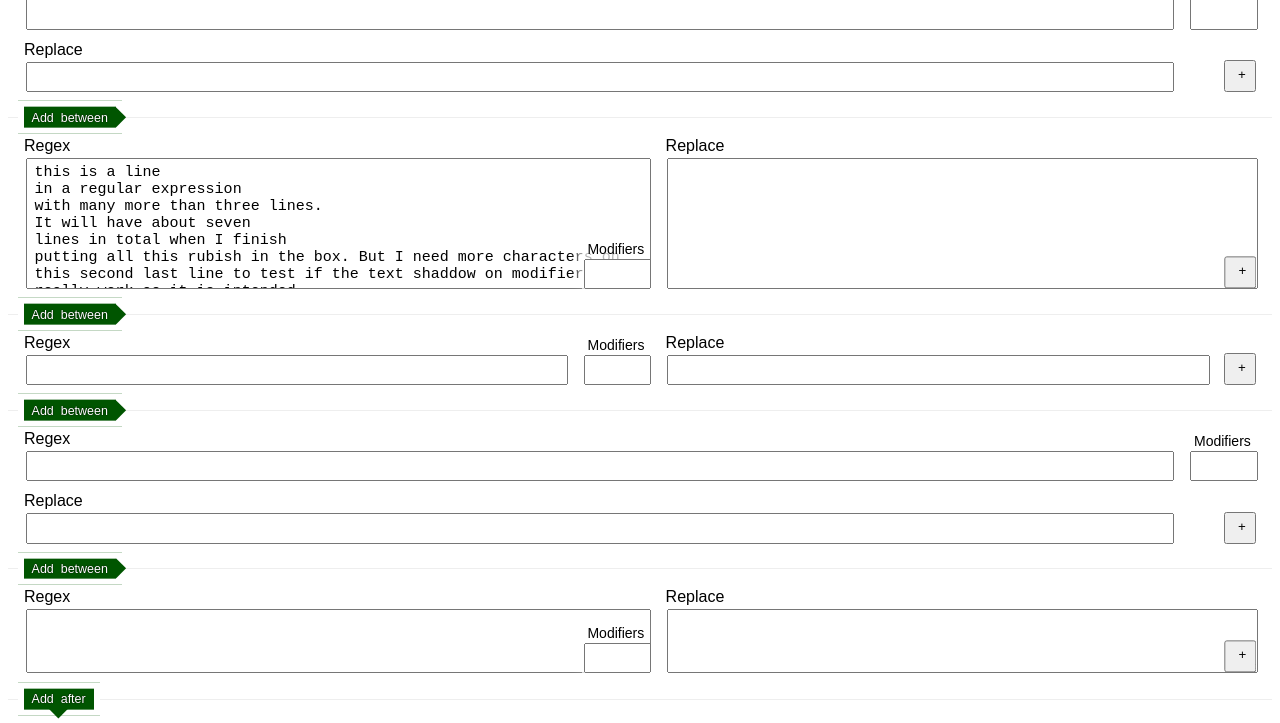
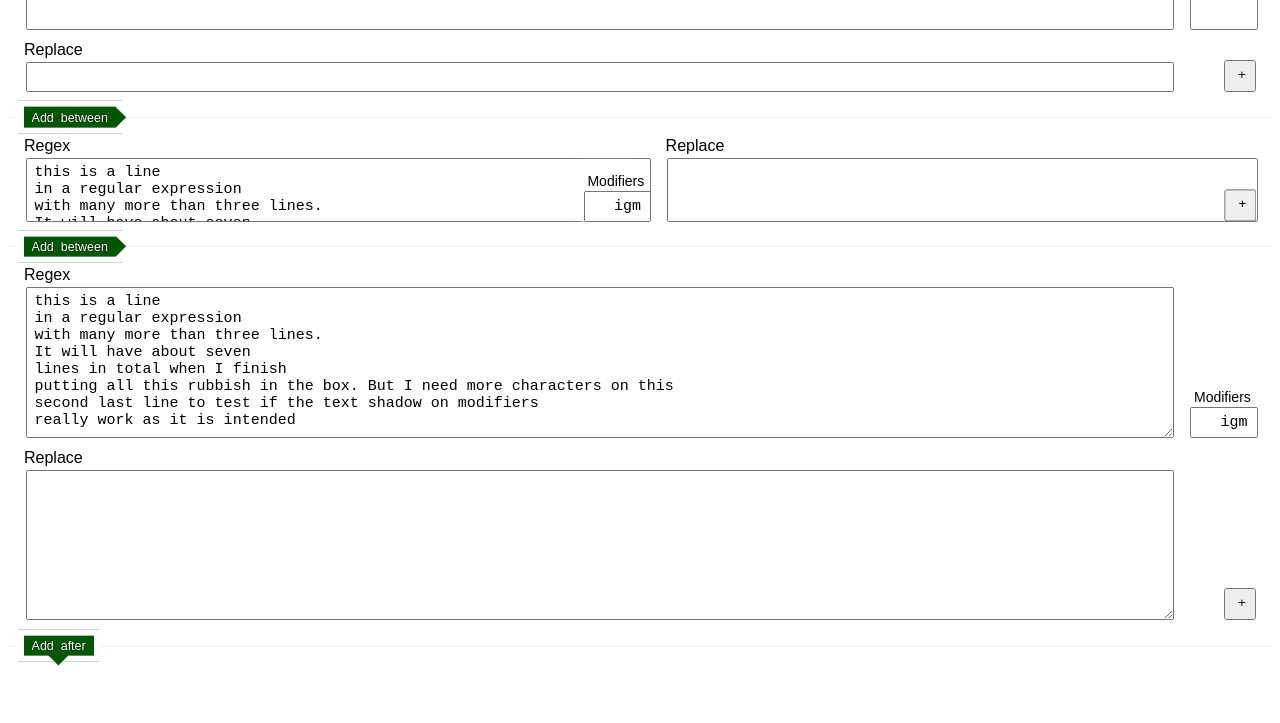
Before and after one commit to evanwills/regex_test_react, a PHP site: page /regex-pair.component.html in a window 1280 px wide. Shown: the part 221-944 px from the top of the page. After the commit the page ends 887 px from the top, so only its background shows below. Run offline with PHP 8.4, Linux system fonts and the light colour scheme; some libraries are stand-ins or nearby versions.

Commit message:
add interaction JS for multi line & long line control

```diff
--- a/tmp/regex-pair.component.html
+++ b/tmp/regex-pair.component.html
@@ -61,13 +61,17 @@ expanded layout
 						<label for="regex-pair--1__delimiter">Delimiter</label>
 						<input type="text" class="regex-pair__delimiter" name="regex-pair--1__delimiter" id="regex-pair--1__delimiter" value="" />
 					</div>
-					<label class="regex-pair__transformWhitespaceCharacters">
+					<label class="regex-pair__label--checkbox regex-pair__transformWhitespaceCharacters">
 						<input type="checkbox" name="regex-pair--1__transformWhitespaceCharacters" id=" regex-pair--1__transformWhitespaceCharacters" value="true" />
 						Transform escaped whitespace characters in replace string
 					</label>
-					<label class="regex-pair__doReplaceOnTest">
+					<label class="regex-pair__label--checkbox regex-pair__doReplaceOnTest">
 						<input type="checkbox" name="regex-pair--1__doReplaceOnTest" id=" regex-pair--1__doReplaceOnTest" value="true" />
 						Do replace on test
+					</label>
+					<label class="regex-pair__label--checkbox regex-pair__longLine">
+						<input type="checkbox" class="regex-pair__longLine" name="regex-pair--1__longLine" id=" regex-pair--1__longLine" class="regex-pair__longLine" value="true" data-id="1" />
+						Long line (single column)
 					</label>
 				</div>
 				<div class="regex-pair__extra__actions">
@@ -101,13 +105,17 @@ expanded layout
 						<label for="regex-pair--2__delimiter">Delimiter</label>
 						<input type="text" class="regex-pair__delimiter" name="regex-pair--2__delimiter" id="regex-pair--2__delimiter" value="" />
 					</div>
-					<label class="regex-pair__transformWhitespaceCharacters">
+					<label class="regex-pair__label--checkbox regex-pair__transformWhitespaceCharacters">
 						<input type="checkbox" name="regex-pair--2__transformWhitespaceCharacters" id=" regex-pair--2__transformWhitespaceCharacters" value="true" />
 						Transform escaped whitespace characters in replace string
 					</label>
-					<label class="regex-pair__doReplaceOnTest">
+					<label class="regex-pair__label--checkbox regex-pair__doReplaceOnTest">
 						<input type="checkbox" name="regex-pair--2__doReplaceOnTest" id=" regex-pair--2__doReplaceOnTest" value="true" />
 						Do replace on test
+					</label>
+					<label class="regex-pair__label--checkbox regex-pair__longLine">
+						<input type="checkbox" class="regex-pair__longLine" name="regex-pair--2__longLine" id=" regex-pair--2__longLine" class="regex-pair__longLine" value="true" checked="checked" data-id="2" />
+						Long line (single column)
 					</label>
 				</div>
 				<div class="regex-pair__extra__actions">
@@ -128,12 +136,12 @@ in a regular expression
 with many more than three lines.
 It will have about seven
 lines in total when I finish
-putting all this rubish in the box. But I need more characters on this second last line to test if the text shaddow on modifiers
+putting all this rubbish in the box. But I need more characters on this second last line to test if the text shadow on modifiers
 really work as it is intended</textarea>
 				</div>
 				<div class="regex-pair__modifiers">
 					<label for="regex-pair--3__modifiers" class="regex-pair__modifiers__label">Modifiers</label>
-					<input type="text" class="regex-pair__input regex-pair__input--modifiers" name="regex-pair--3__modifiers" id="regex-pair--3__modifiers" value="" />
+					<input type="text" class="regex-pair__input regex-pair__input--modifiers" name="regex-pair--3__modifiers" id="regex-pair--3__modifiers" value="igm" />
 				</div>
 				<div class="regex-pair__replace">
 					<label for="regex-pair--3__replace">Replace</label>
@@ -147,13 +155,17 @@ really work as it is intended</textarea>
 						<label for="regex-pair--3__delimiter">Delimiter</label>
 						<input type="text" class="regex-pair__delimiter" name="regex-pair--3__delimiter" id="regex-pair--3__delimiter" value="" />
 					</div>
-					<label class="regex-pair__transformWhitespaceCharacters">
+					<label class="regex-pair__label--checkbox regex-pair__transformWhitespaceCharacters">
 						<input type="checkbox" name="regex-pair--3__transformWhitespaceCharacters" id=" regex-pair--3__transformWhitespaceCharacters" value="true" />
 						Transform escaped whitespace characters in replace string
 					</label>
-					<label class="regex-pair__doReplaceOnTest">
+					<label class="regex-pair__label--checkbox regex-pair__doReplaceOnTest">
 						<input type="checkbox" name="regex-pair--3__doReplaceOnTest" id=" regex-pair--3__doReplaceOnTest" value="true" />
 						Do replace on test
+					</label>
+					<label class="regex-pair__label--checkbox regex-pair__longLine">
+						<input type="checkbox" class="regex-pair__longLine" name="regex-pair--3__longLine" id=" regex-pair--3__longLine" class="regex-pair__longLine" value="true" data-id="3" />
+						Long line (single column)
 					</label>
 				</div>
 				<div class="regex-pair__extra__actions">
@@ -165,36 +177,46 @@ really work as it is intended</textarea>
 
 		<button class="regex-pair__add regex-pair__add--between" name="regex-pair__add--between--3-4" id="regex-pair__add--between--3-4">Add <span class="sr-only">new regex</span> between</button>
 
-		<article id="regex-pair--4" class="regex-pair">
+		<article id="regex-pair--4" class="regex-pair regex-pair--long-line">
 			<main class="regex-pair__main">
 				<div class="regex-pair__find">
-					<label for="regex-pair--4__replace">Regex</label>
-					<input type="text" class="regex-pair__input regex-pair__input--find" name="regex-pair--4__find" id="regex-pair--4__find" aria-describedby="regex-pair--4__error" value="" />
-					<span class="regex-pair__error" id="regex-pair__error"></span>
+					<label for="regex-pair--4__find">Regex</label>
+					<textarea class="regex-pair__input regex-pair__input--find" name="regex-pair--4__find" id="regex-pair--4__find">this is a line
+in a regular expression
+with many more than three lines.
+It will have about seven
+lines in total when I finish
+putting all this rubbish in the box. But I need more characters on this
+second last line to test if the text shadow on modifiers
+really work as it is intended</textarea>
 				</div>
 				<div class="regex-pair__modifiers">
 					<label for="regex-pair--4__modifiers" class="regex-pair__modifiers__label">Modifiers</label>
-					<input type="text" class="regex-pair__input regex-pair__input--modifiers" name="regex-pair--4__modifiers" id="regex-pair--4__modifiers" value="" />
+					<input type="text" class="regex-pair__input regex-pair__input--modifiers" name="regex-pair--3__modifiers" id="regex-pair--4__modifiers" value="igm" />
 				</div>
 				<div class="regex-pair__replace">
 					<label for="regex-pair--4__replace">Replace</label>
-					<input type="text" class="regex-pair__input regex-pair__input--replace" name="regex-pair--4__replace" id="regex-pair--4__replace" value="" />
+					<textarea class="regex-pair__input regex-pair__input--replace" name="regex-pair--4__replace" id="regex-pair--4__replace"></textarea>
 				</div>
 				<button class="regex-pair__open-close regex-pair__open-close--open" name="regex-pair--4__extra-open" id="regex-pair--4__extra-open" data-id="4">Open</button>
 			</main>
 			<footer class="regex-pair__extra regex-pair__extra--open" id="regex-pair--4__extra">
 				<div class="regex-pair__extra__inputs">
 					<div class="regex-pair__delimiter">
-						<label for="regex-pair--4__delimiter">Delimiter</label>
+						<label for="regex-pair--3__delimiter">Delimiter</label>
 						<input type="text" class="regex-pair__delimiter" name="regex-pair--4__delimiter" id="regex-pair--4__delimiter" value="" />
 					</div>
-					<label class="regex-pair__transformWhitespaceCharacters">
+					<label class="regex-pair__label--checkbox regex-pair__transformWhitespaceCharacters">
 						<input type="checkbox" name="regex-pair--4__transformWhitespaceCharacters" id=" regex-pair--4__transformWhitespaceCharacters" value="true" />
 						Transform escaped whitespace characters in replace string
 					</label>
-					<label class="regex-pair__doReplaceOnTest">
+					<label class="regex-pair__label--checkbox regex-pair__doReplaceOnTest">
 						<input type="checkbox" name="regex-pair--4__doReplaceOnTest" id=" regex-pair--4__doReplaceOnTest" value="true" />
 						Do replace on test
+					</label>
+					<label class="regex-pair__label--checkbox regex-pair__longLine">
+						<input type="checkbox" class="regex-pair__longLine" name="regex-pair--4__longLine" id=" regex-pair--4__longLine" value="true" checked="checked" data-id="4" />
+						Long line (single column)
 					</label>
 				</div>
 				<div class="regex-pair__extra__actions">
@@ -204,89 +226,6 @@ really work as it is intended</textarea>
 			</footer>
 		</article>
 
-		<button class="regex-pair__add regex-pair__add--between" name="regex-pair__add--between--4-5" id="regex-pair__add--between--4-5">Add <span class="sr-only">new regex</span> between</button>
-
-		<article id="regex-pair--5" class="regex-pair regex-pair--long-line">
-			<main class="regex-pair__main">
-				<div class="regex-pair__find">
-					<label for="regex-pair--5__find">Regex</label>
-					<input type="text" class="regex-pair__input regex-pair__input--find" name="regex-pair--5__find" id="regex-pair--5__find" value="" />
-				</div>
-				<div class="regex-pair__modifiers">
-					<label for="regex-pair--5__modifiers" class="regex-pair__modifiers__label">Modifiers</label>
-					<input type="text" class="regex-pair__input regex-pair__input--modifiers" name="regex-pair--5__modifiers" id="regex-pair--5__modifiers" value="" />
-				</div>
-				<div class="regex-pair__replace">
-					<label for="regex-pair--5__replace">Replace</label>
-					<input type="text" class="regex-pair__input regex-pair__input--replace" name="regex-pair--5__replace" id="regex-pair--5__replace" value="" />
-				</div>
-				<button class="regex-pair__open-close regex-pair__open-close--open" name="regex-pair--5__extra-open" id="regex-pair--5__extra-open" data-id="5">Open</button>
-			</main>
-			<footer class="regex-pair__extra regex-pair__extra--open" id="regex-pair--5__extra">
-				<div class="regex-pair__extra__inputs">
-					<div class="regex-pair__delimiter">
-						<label for="regex-pair--5__delimiter">Delimiter</label>
-						<input type="text" class="regex-pair__delimiter" name="regex-pair--5__delimiter" id="regex-pair--5__delimiter" value="" />
-					</div>
-					<label class="regex-pair__transformWhitespaceCharacters">
-						<input type="checkbox" name="regex-pair--5__transformWhitespaceCharacters" id=" regex-pair--5__transformWhitespaceCharacters" value="true" />
-						Transform escaped whitespace characters in replace string
-					</label>
-					<label class="regex-pair__doReplaceOnTest">
-						<input type="checkbox" name="regex-pair--5__doReplaceOnTest" id=" regex-pair--5__doReplaceOnTest" value="true" />
-						Do replace on test
-					</label>
-				</div>
-				<div class="regex-pair__extra__actions">
-					<button class="regex-pair__delete" name="regex-pair--5__delete" id="regex-pair--5__delete">Delete this regex</button>
-				</div>
-				<button class="regex-pair__open-close regex-pair__open-close--close" name="regex-pair--5__extra-close" id="regex-pair--5__extra-close" data-id="5">Close</button>
-			</footer>
-		</article>
-
-		<button class="regex-pair__add regex-pair__add--between" name="regex-pair__add--between--5-6" id="regex-pair__add--between--5-6">Add <span class="sr-only">new regex</span> between</button>
-
-		<article id="regex-pair--6" class="regex-pair regex-pair--multi-line">
-			<main class="regex-pair__main">
-				<div class="regex-pair__find">
-					<label for="regex-pair--6__find">Regex</label>
-					<textarea class="regex-pair__input regex-pair__input--find" name="regex-pair--6__find" id="regex-pair--6__find"></textarea>
-				</div>
-				<div class="regex-pair__modifiers">
-					<label for="regex-pair--6__modifiers" class="regex-pair__modifiers__label">Modifiers</label>
-					<input type="text" class="regex-pair__input regex-pair__input--modifiers" name="regex-pair--6__modifiers" id="regex-pair--6__modifiers" value="" />
-				</div>
-				<div class="regex-pair__replace">
-					<label for="regex-pair--6__replace">Replace</label>
-					<textarea class="regex-pair__input regex-pair__input--replace" name="regex-pair--6__replace" id="regex-pair--6__replace"></textarea>
-				</div>
-				<button class="regex-pair__open-close regex-pair__open-close--open" name="regex-pair--6__extra-open" id="regex-pair--6__extra-open" data-id="6">Open</button>
-			</main>
-			<footer class="regex-pair__extra regex-pair__extra--open" id="regex-pair--6__extra">
-				<div class="regex-pair__extra__inputs">
-					<div class="regex-pair__delimiter">
-						<label for="regex-pair--6__delimiter">Delimiter</label>
-						<input type="text" class="regex-pair__delimiter" name="regex-pair--6__delimiter" id="regex-pair--6__delimiter" value="" />
-					</div>
-					<label class="regex-pair__transformWhitespaceCharacters">
-						<input type="checkbox" name="regex-pair--6__transformWhitespaceCharacters" id=" regex-pair--6__transformWhitespaceCharacters" value="true" />
-						Transform escaped whitespace characters in replace string
-					</label>
-					<label class="regex-pair__doReplaceOnTest">
-						<input type="checkbox" name="regex-pair--6__doReplaceOnTest" id=" regex-pair--6__doReplaceOnTest" value="true" />
-						Do replace on test
-					</label>
-				</div>
-				<div class="regex-pair__extra__actions">
-					<button class="regex-pair__delete" name="regex-pair--6__delete" id="regex-pair--6__delete">Delete this regex</button>
-				</div>
-				<button class="regex-pair__open-close regex-pair__open-close--close" name="regex-pair--6__extra-close" id="regex-pair--6__extra-close" data-id="6">Close</button>
-			</footer>
-		</article>
-
-
-
-
 		<button class="regex-pair__add regex-pair__add--after" name="regex-pair__add--after" id="regex-pair__add--after">Add <span class="sr-only">new regex</span> after</button>
 
 		<script src="jquery-3.3.1.min.js" type="text/javascript"></script>
--- a/tmp/regex-pair.css
+++ b/tmp/regex-pair.css
@@ -240,6 +240,12 @@ body {
   position: relative;
   top: 50%;
   transform: translateY(-50%);
+  column-count: 2;
+  column-gap: 2rem;
+}
+
+.regex-pair--long-line .regex-pair__extra__inputs, .regex-pair--multi-line .regex-pair__extra__inputs {
+  column-count: 1;
 }
 
 .regex-pair__extra__inputs > * {
@@ -300,6 +306,14 @@ body {
   border: none;
 
 }
+.regex-pair__label--checkbox {
+  line-height: 1.1rem;
+  padding-left: 1.5rem;
+  padding-top: 0.3rem;
+  text-indent: -1.625rem;
+  /* overflow-y: auto */
+}
+
 
 .chrome .regex-pair--multi-line .regex-pair__modifiers {
   bottom: 0.08rem;
```
Also changed, not shown: tmp/regex-pair.js (+98 -12 lines).
